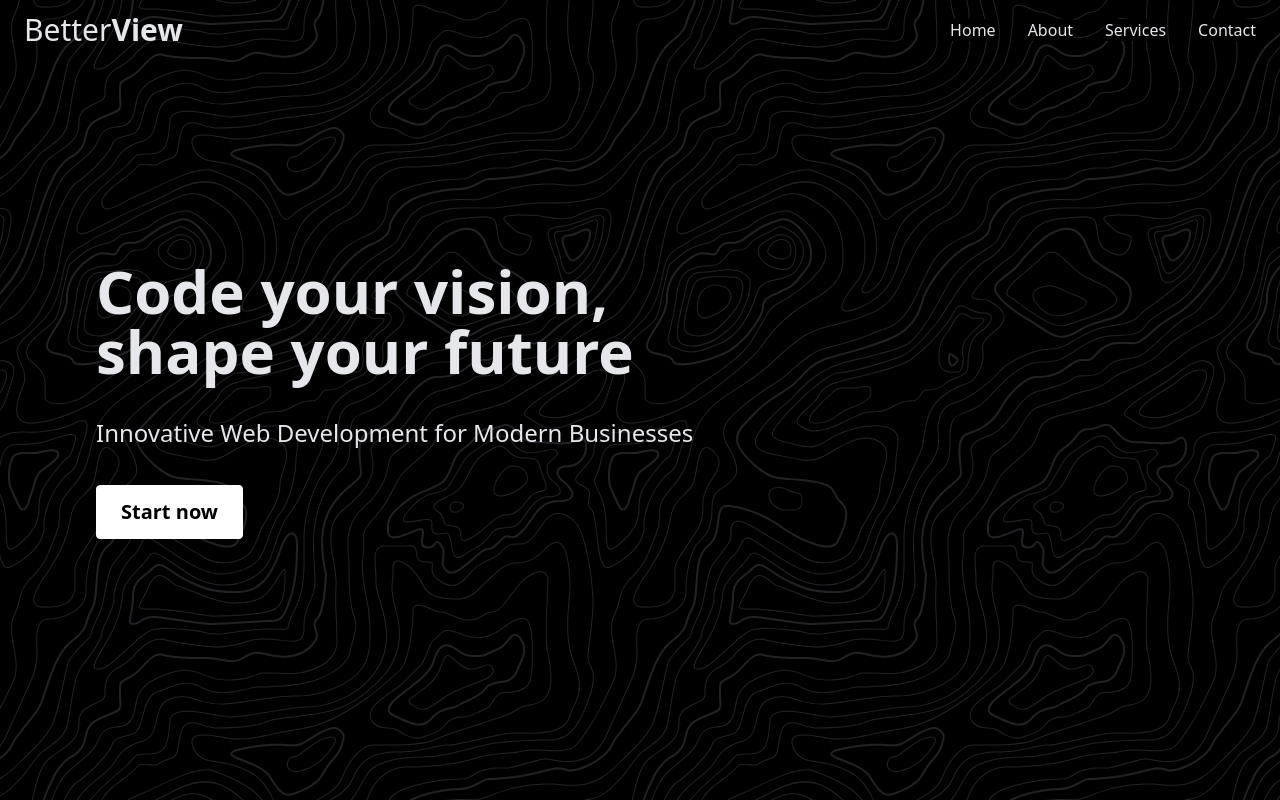
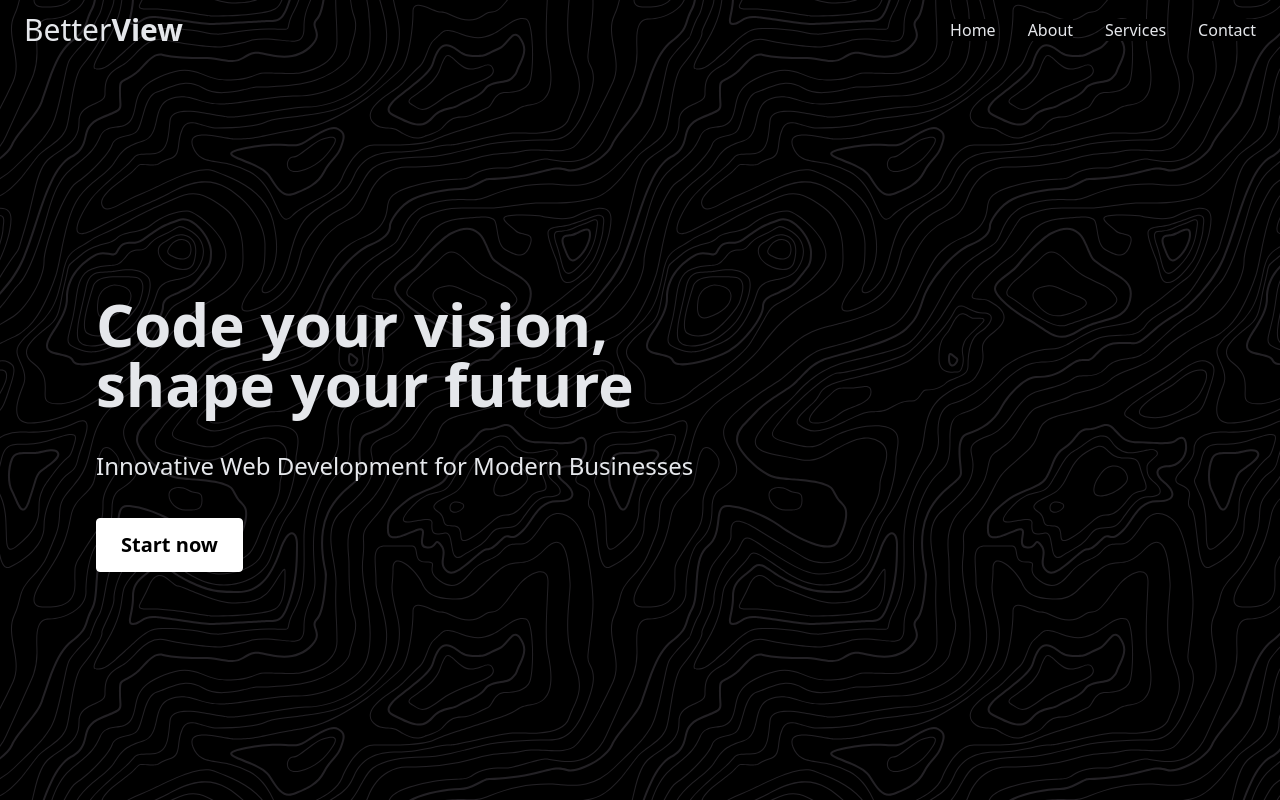
Before and after one commit to crpache/BetterView, a Next.js app: page / in a window 1280 px wide. Built offline with nearby package versions, Linux system fonts and the light colour scheme.

Commit message:
fix: hero padding

```diff
--- a/pages/index.tsx
+++ b/pages/index.tsx
@@ -13,7 +13,7 @@ const Home = () => {
       </Head>
       <MainLayout>
         <div className='flex flex-col gap-20'>
-          <div className='flex flex-col items-start justify-center gap-6 md:gap-9 px-12 md:px-24 w-full h-[100dvh] topography-bg'>
+          <div className='flex flex-col items-start justify-center gap-6 md:gap-9 px-12 md:px-24 pt-[65px] md:pt-60px w-full h-[100dvh] topography-bg'>
             <h1 className='text-left font-extrabold w-full bg-transparent'>
               Code your vision,<br/>
               shape your future
```
